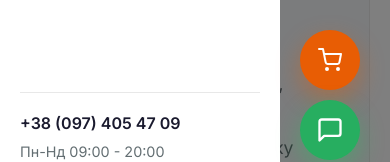
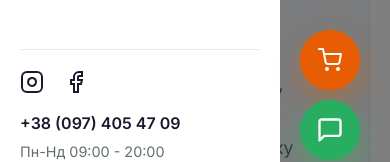
Before and after one commit to sanistezd/belisi-store, a Next.js app: page /about in a window 390 px wide. Both pictures are taken after a click on the button 32 px from the left and 62 px from the top of the page. Shown: the part 654-816 px from the top of the page. Built offline with nearby package versions, Linux system fonts and the light colour scheme.

Commit message:
Fix About Us grid layout for mobile and add social icons to burger menu

```diff
--- a/src/app/about/page.tsx
+++ b/src/app/about/page.tsx
@@ -13,7 +13,7 @@ export default function AboutPage() {
         </p>
       </div>
 
-      <div style={{ display: "grid", gridTemplateColumns: "1fr 1fr", gap: "30px", marginBottom: "40px" }}>
+      <div style={{ display: "grid", gridTemplateColumns: "repeat(auto-fit, minmax(280px, 1fr))", gap: "30px", marginBottom: "40px" }}>
         <div style={{ padding: "30px", background: "#fff", border: "1px solid var(--border)", borderRadius: "16px", textAlign: "center", boxShadow: "var(--shadow-sm)" }}>
           <h3 style={{ fontSize: "1.5rem", marginBottom: "15px", color: "var(--primary)" }}>Преміальна якість</h3>
           <p style={{ color: "var(--text-secondary)" }}>Унікальна рецептура та ідеально збалансований смак. Наша продукція має всі необхідні сертифікати якості.</p>
--- a/src/components/Header.tsx
+++ b/src/components/Header.tsx
@@ -215,6 +215,20 @@ export default function Header() {
             </div>
 
             <div style={{ marginTop: 'auto', paddingTop: '20px', borderTop: '1px solid var(--border)' }}>
+              <div style={{ display: 'flex', gap: '20px', marginBottom: '15px' }}>
+                <a href="https://instagram.com/belisi.shop" target="_blank" title="Instagram" style={{ color: 'var(--text)' }}>
+                  <svg width="24" height="24" viewBox="0 0 24 24" fill="none" stroke="currentColor" strokeWidth="2">
+                    <rect x="2" y="2" width="20" height="20" rx="5" ry="5" />
+                    <path d="M16 11.37A4 4 0 1 1 12.63 8 4 4 0 0 1 16 11.37z" />
+                    <line x1="17.5" y1="6.5" x2="17.51" y2="6.5" />
+                  </svg>
+                </a>
+                <a href="https://facebook.com/belisi.shop" target="_blank" title="Facebook" style={{ color: 'var(--text)' }}>
+                  <svg width="24" height="24" viewBox="0 0 24 24" fill="none" stroke="currentColor" strokeWidth="2">
+                    <path d="M18 2h-3a5 5 0 0 0-5 5v3H7v4h3v8h4v-8h3l1-4h-4V7a1 1 0 0 1 1-1h3z" />
+                  </svg>
+                </a>
+              </div>
               <div style={{ display: 'flex', alignItems: 'center', gap: '8px', fontWeight: 600, marginBottom: '10px' }}>
                 <a href="tel:+380974054709" style={{ color: 'var(--text)', textDecoration: 'none' }}>+38 (097) 405 47 09</a>
               </div>
```
